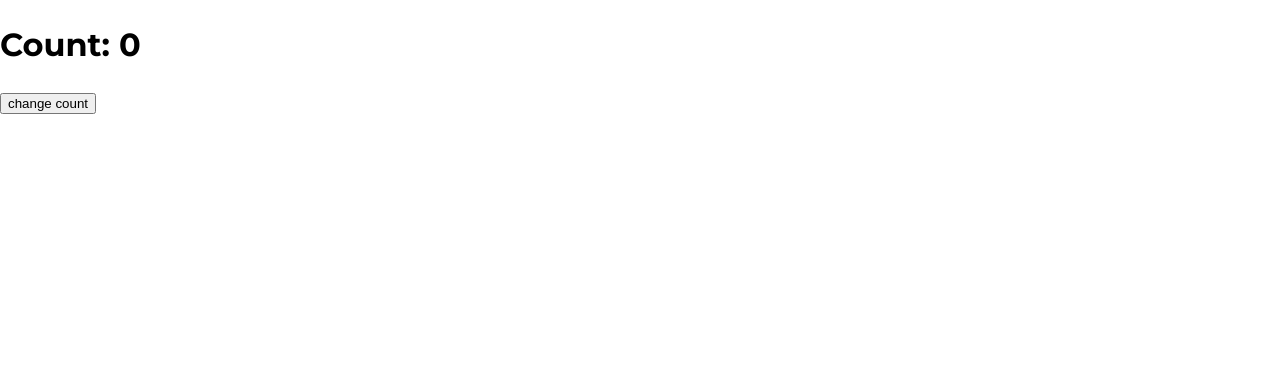
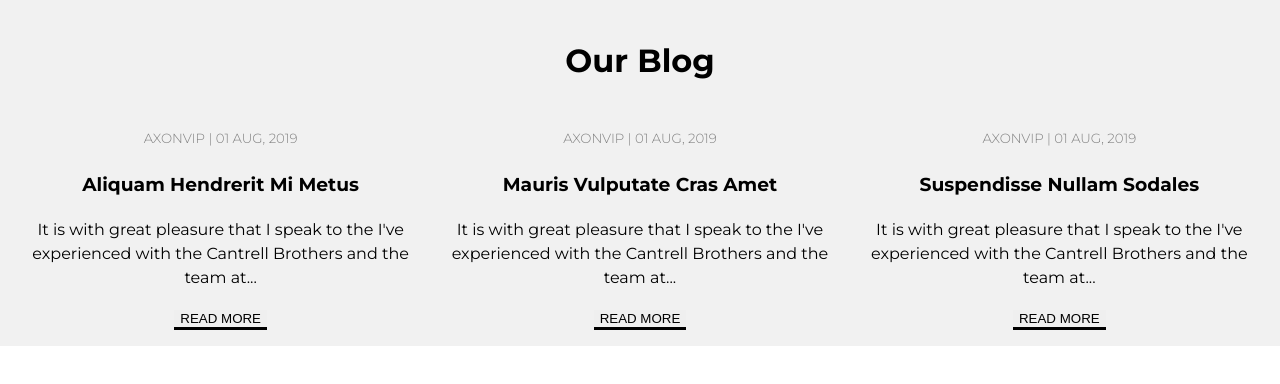
Before and after one commit to BrownEdgar/react-single, a React (Vite) app: page / in a window 1280 px wide. Shown: the top 384 px of the page. Built offline with nearby package versions, Linux system fonts and the light colour scheme.

Commit message:
homework 1

```diff
--- a/src/App.css
+++ b/src/App.css
@@ -1,4 +1,19 @@
 .App {
   margin: 0 auto;
   padding: 1em;
+  text-align: center;
+  background-color: rgb(241, 241, 241);
 }
+.Blogs{
+  display: flex;
+  gap: 10px;
+}
+.Blogs>div>h5{
+  color: grey;
+  font-weight: 300;
+}
+button{
+  border: none;
+  border-bottom: 3px solid;
+  cursor: pointer;
+}
--- a/src/App.jsx
+++ b/src/App.jsx
@@ -1,14 +1,41 @@
 import { useState } from 'react'
+import "./App.css"
 
 export default function App() {
-  const [count, setCount] = useState(0);
-  const handleClick = () => {
-    setCount(count + 1)
-  }
+  const [blogs, setBlogs] = useState([
+    {
+      id: 1,
+      heading: "Aliquam Hendrerit Mi Metus",
+      info: "It is with great pleasure that I speak to the I've experienced with the Cantrell Brothers and the team at..."
+    },
+    {
+      id: 2,
+      heading: "Mauris Vulputate Cras Amet",
+      info: "It is with great pleasure that I speak to the I've experienced with the Cantrell Brothers and the team at..."
+    },
+    {
+      id: 3,
+      heading: "Suspendisse Nullam Sodales",
+      info: "It is with great pleasure that I speak to the I've experienced with the Cantrell Brothers and the team at..."
+    },
+  ]);
   return (
     <div className='App'>
-      <h1>Count: {count}</h1>
-      <button onClick={handleClick}>change count</button>
+      <h1>Our Blog</h1>
+      <div className='Blogs'>
+        {
+          blogs.map(elem=>{
+            return(
+              <div key={elem.id}>
+                <h5>AXONVIP | 01 AUG, 2019</h5>
+                <h3>{elem.heading}</h3>
+                <p>{elem.info}</p>
+                <button>READ MORE</button>
+              </div>
+            )
+          })
+        }
+      </div>
     </div>
   )
 }
```
